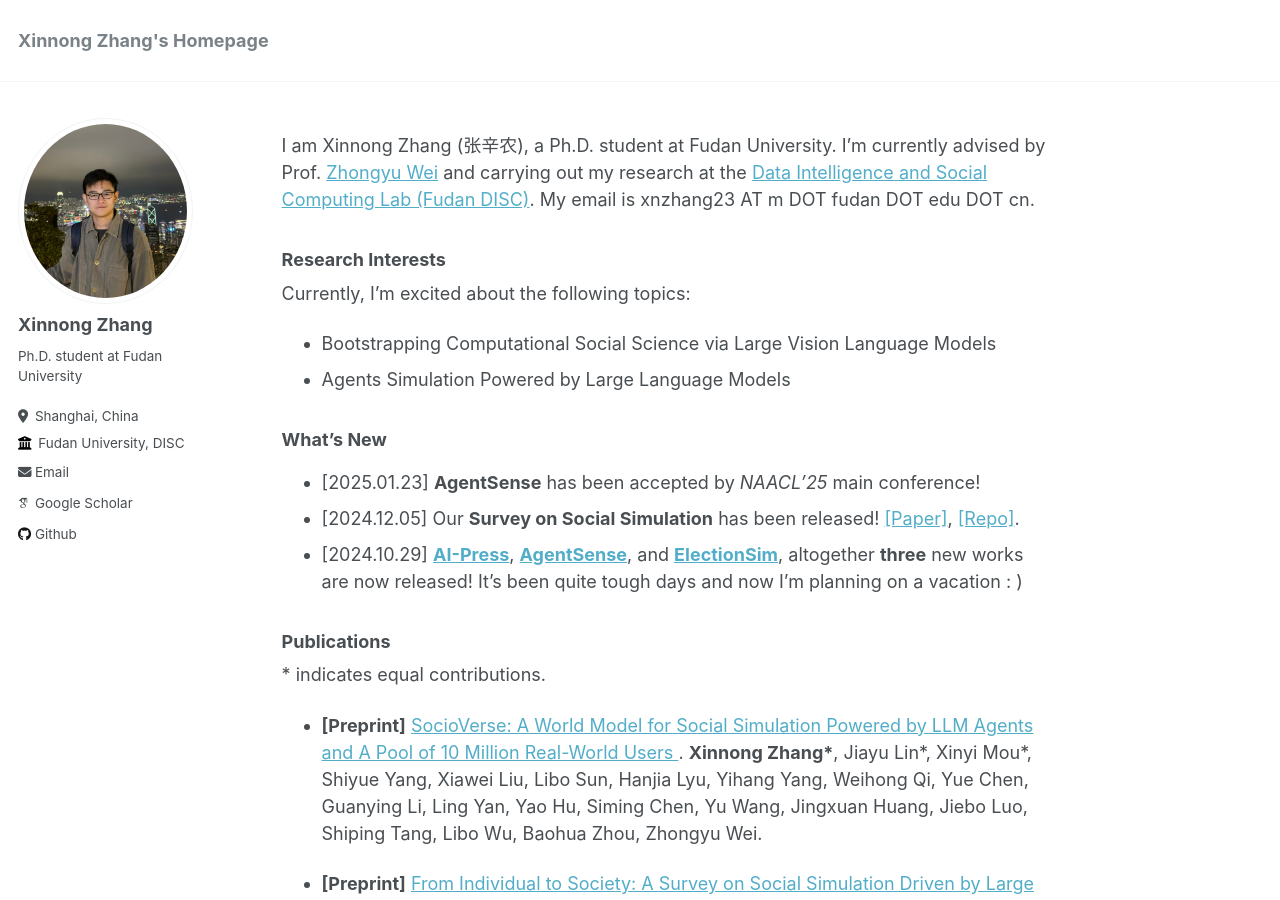
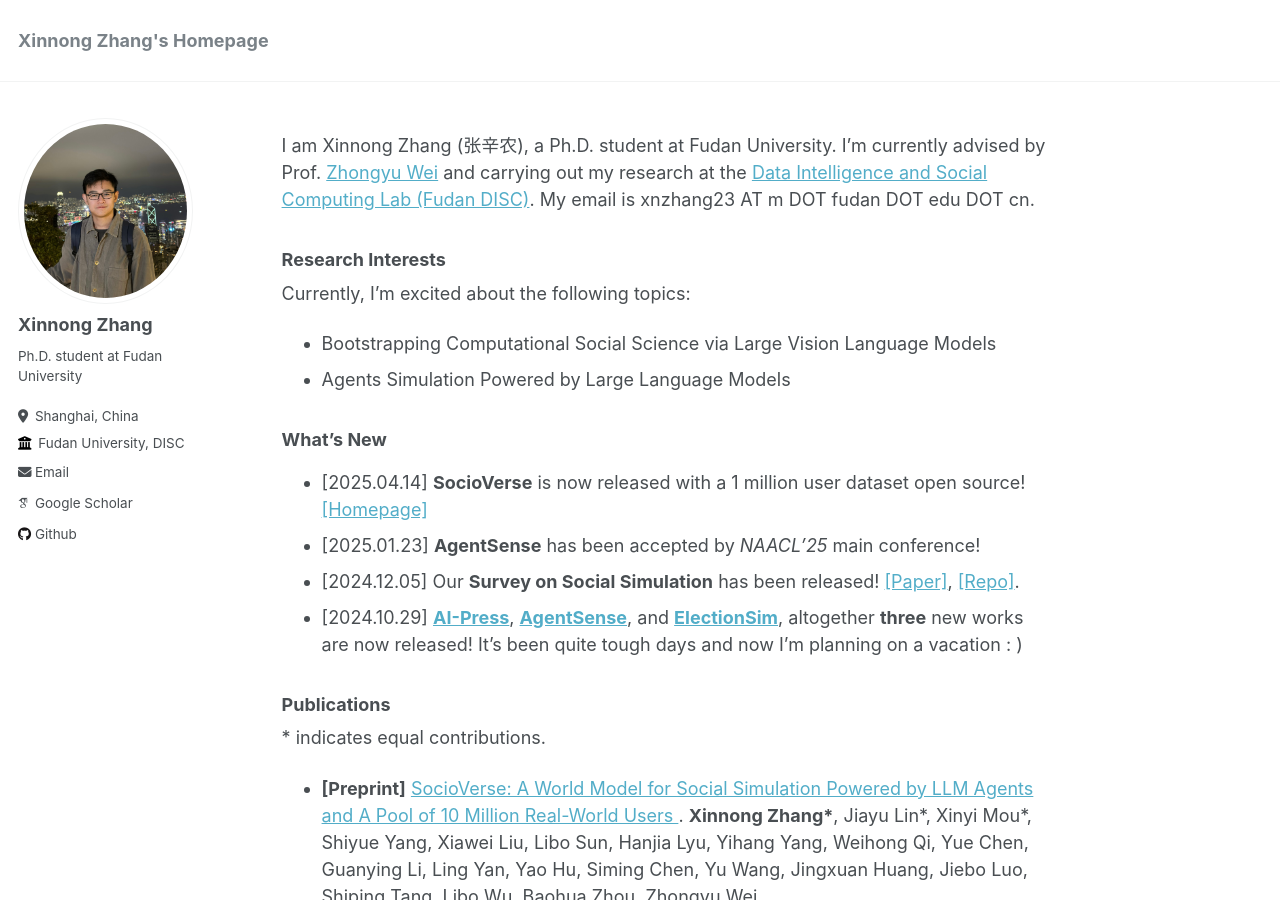
Before and after one commit to Lishi905/lishi905.github.io, a Jekyll site: the page built from _pages/about.md, in a window 1280 px wide and 900 px high. Built offline with Jekyll 4.4.1, drawn with Linux system fonts in a browser that asks for light colours; some web fonts are replaced.

Commit message:
Update about.md

```diff
--- a/_pages/about.md
+++ b/_pages/about.md
@@ -17,6 +17,7 @@ Currently, I'm excited about the following topics:
 - Agents Simulation Powered by Large Language Models
 
 ### What's New
+- \[2025.04.14\] **SocioVerse** is now released with a 1 million user dataset open source! [\[Homepage\]](http://fudan-disc.com/socioverse/)
 - \[2025.01.23\] **AgentSense** has been accepted by _NAACL'25_ main conference!
 - \[2024.12.05\] Our **Survey on Social Simulation** has been released! [\[Paper\]](https://arxiv.org/pdf/2412.03563), [\[Repo\]](https://github.com/FudanDISC/SocialAgent).
 - \[2024.10.29\] **[AI-Press](https://arxiv.org/abs/2410.07561)**, **[AgentSense](https://arxiv.org/abs/2410.19346)**, and **[ElectionSim](https://arxiv.org/abs/2410.20746)**, altogether **three** new works are now released! It's been quite tough days and now I'm planning on a vacation : )
```
